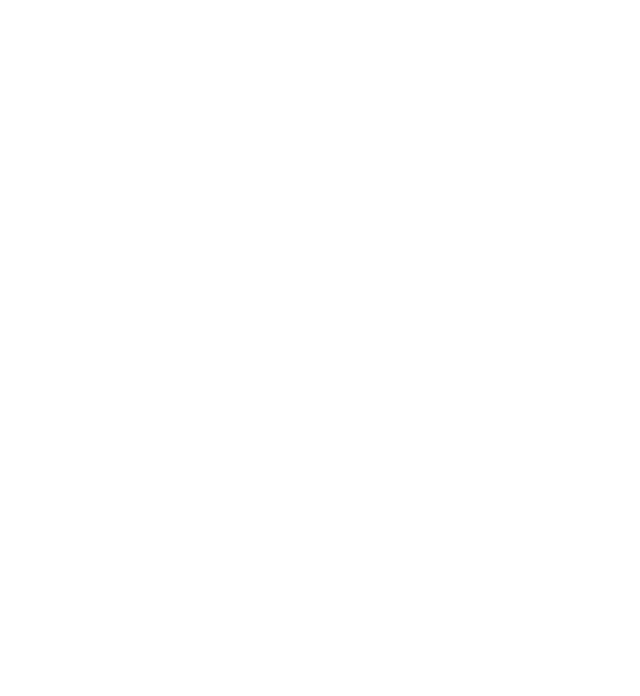
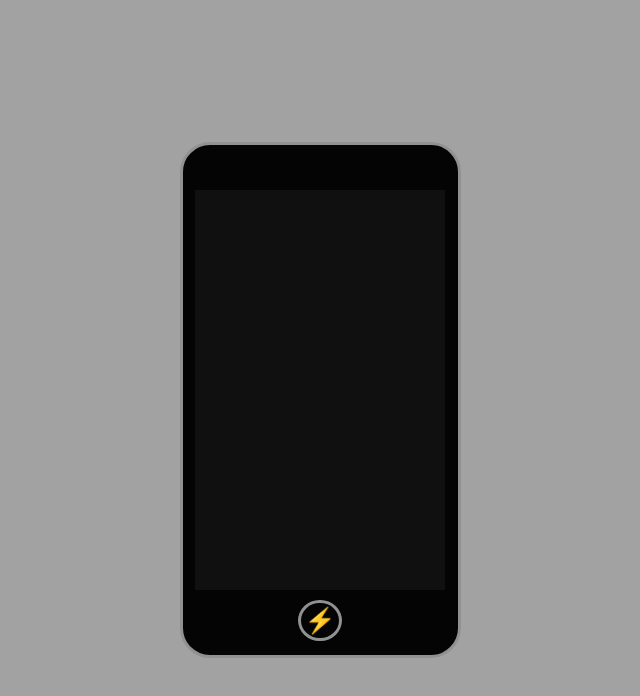
Before and after one commit to UnBlivion/Celularzim, a plain HTML site: page index.html in a window 1280 px wide. Shown: the whole page, without its empty margins (320-960 px from the left). Drawn offline with Linux system fonts and the light colour scheme.

Commit message:
design e botao liga/desliga

```diff
--- a/index.html
+++ b/index.html
@@ -1,5 +1,6 @@
 <!DOCTYPE html>
 <html lang="en">
+
 <head>
     <meta charset="UTF-8">
     <meta name="viewport" content="width=device-width, initial-scale=1.0">
@@ -8,7 +9,14 @@
     <script src="script.js" defer></script>
     <title>Celularzim</title>
 </head>
+
 <body>
+    <header>
+        <aside>
+            <section id="tela"></section>
+        </aside>
+        <button id="Home">⚡</button>
+    </header>
+</body>
 
-</body>
 </html>
--- a/script.js
+++ b/script.js
@@ -0,0 +1,15 @@
+let botao = document.querySelector("#Home");
+let onoff = true;
+
+botao.onclick = ligar;
+
+function ligar() {
+    if (onoff == true) {
+        document.querySelector("#tela").style.transform = "scale(1)";
+        onoff = false;
+    }
+    else {
+        document.querySelector("#tela").style.transform = "scale(0.001)";
+        onoff = true;
+    }
+}
--- a/style.css
+++ b/style.css
@@ -0,0 +1,54 @@
+html{
+    margin: 0;
+    font-family: sans-serif;
+    background-color: rgba(114, 114, 114, 0.658);
+    justify-content: center;
+    align-items: center;
+    display: flex;
+    width: 100vw;
+    height: 100vh;
+}
+
+header{
+    width: 275px;
+    height: 510px;
+    margin: 0;
+    top: 50px;
+    background-color: #040404;
+    border: solid 3px #909291;
+    border-radius: 30px;
+    justify-content: center;
+    align-items: center;
+    display: flex;
+    flex-direction: column;
+}
+
+aside{
+    background-color: rgba(255, 255, 255, 0.048);
+    margin: 0;
+    margin: 30px 0 10px 0;
+}
+
+#tela{
+    width: 250px;
+    height: 400px;
+    background: linear-gradient(to bottom right, rgb(87, 87, 255), rgb(255, 68, 68));
+    border-radius: 3px;
+    transform: scale(0.001);
+    animation: cubic-bezier(0,1.24,1,.93);
+    transition: 0.1s;
+}
+
+#Home{
+    font-size: 25px;
+    padding: 3px;
+    border-radius: 100%;
+    background-color: #040404;
+    border: solid 3px #909291;
+    cursor: pointer;
+    text-decoration: none;
+}
+
+#Home:focus {
+    outline:0;
+}
```
